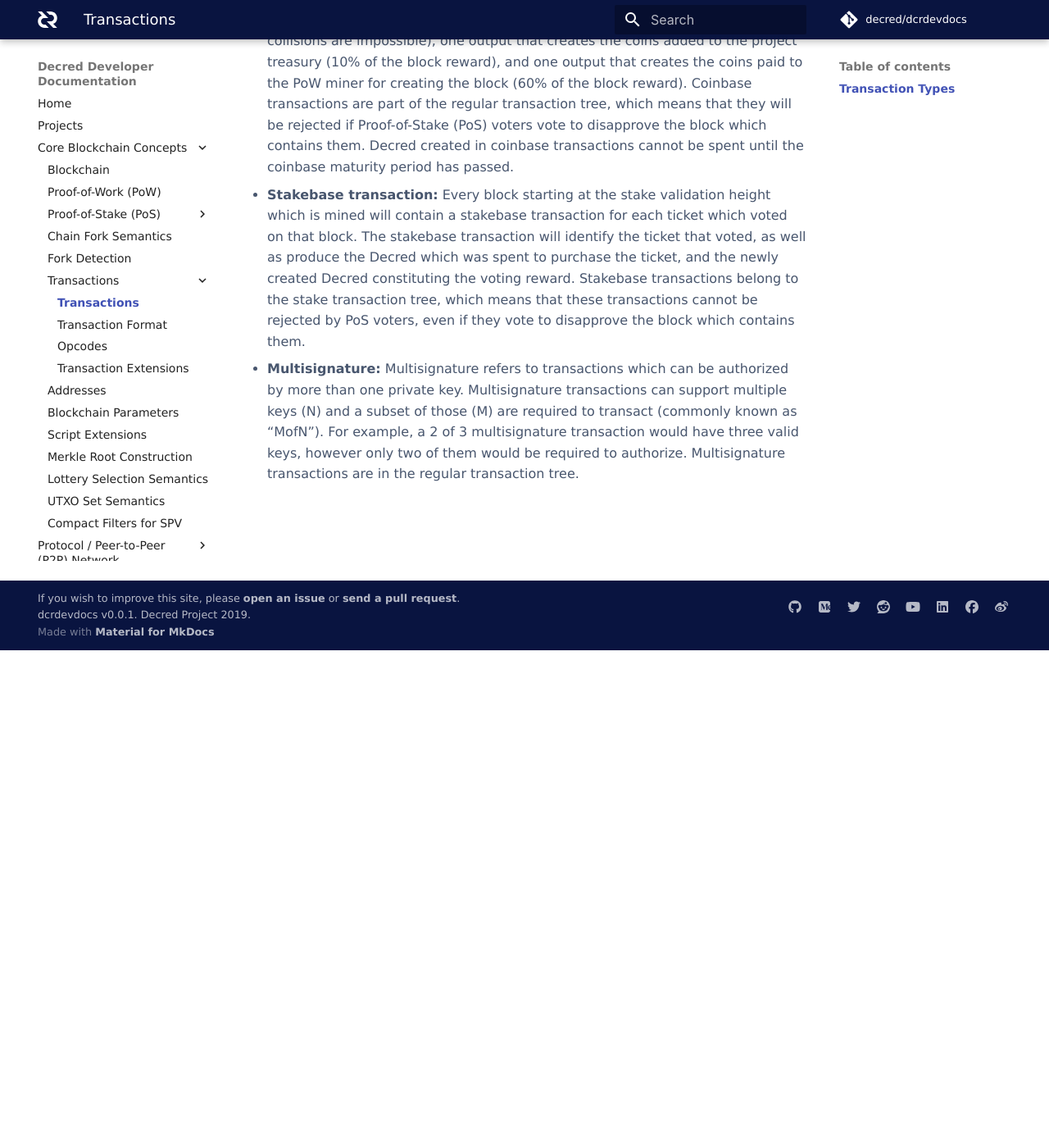
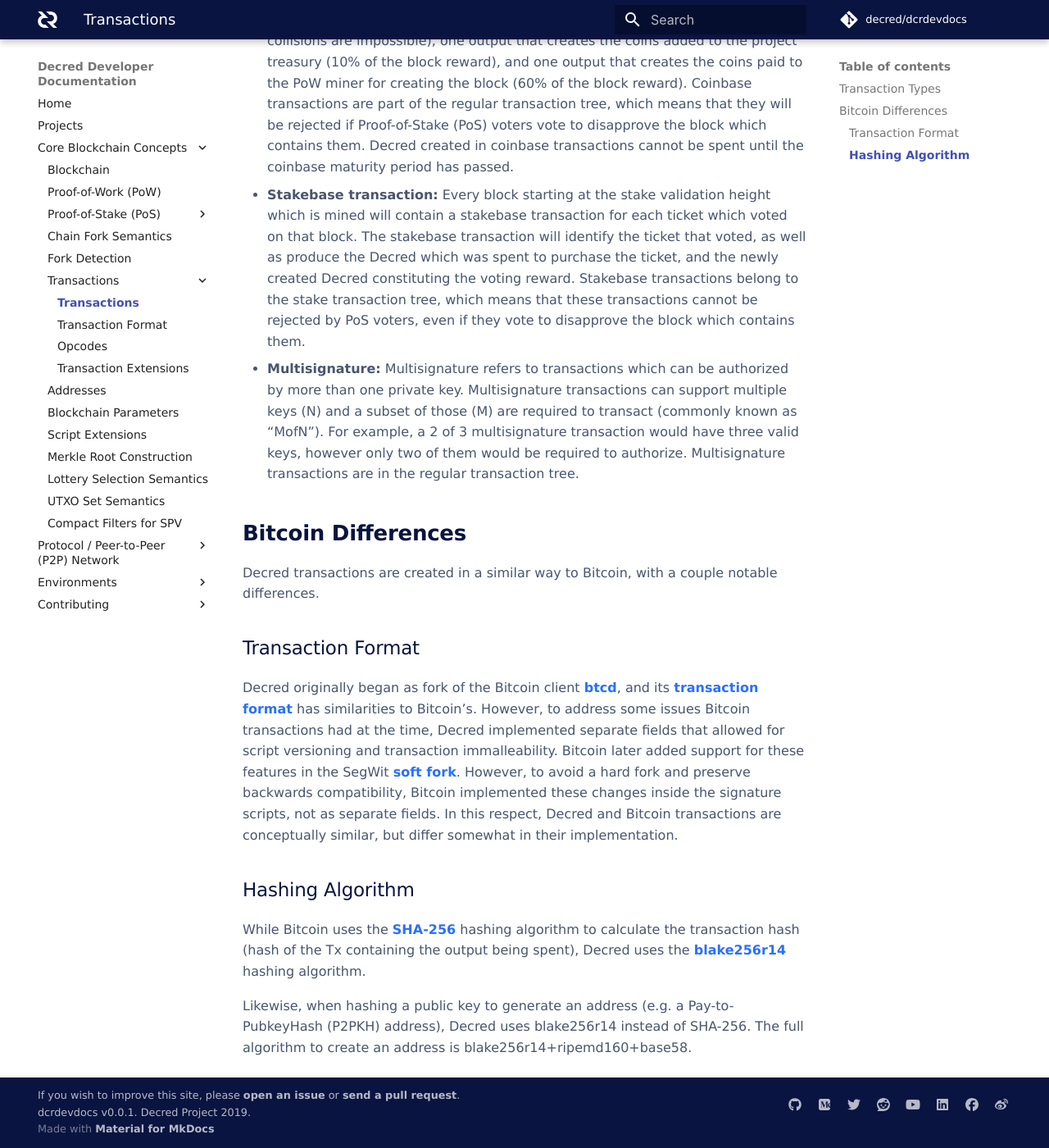
Before and after one commit to decred/dcrdevdocs, an MkDocs documentation site: the page built from docs/core-blockchain-concepts/transactions/transactions.md, in a window 1280 px wide and 1400 px high, scrolled down 607 px. Shown: the whole window at 82% size. Built offline with MkDocs 1.6.1 and Material for MkDocs 9.7.7, drawn with Linux system fonts in a browser that asks for light colours; some web fonts are replaced; comment, search, counter and statistics services are not loaded.

Commit message:
raedah-notes (#33)

```diff
--- a/docs/core-blockchain-concepts/transactions/transactions.md
+++ b/docs/core-blockchain-concepts/transactions/transactions.md
@@ -13,3 +13,24 @@ In addition to regular transactions (sending DCR from one address to another), t
 * **Coinbase transaction:** Every block which is mined contains a single coinbase transaction. A coinbase transaction will typically have three outputs: one output that contains the encoded block height (used to ensure that coinbase hash collisions are impossible), one output that creates the coins added to the project treasury (10% of the block reward), and one output that creates the coins paid to the PoW miner for creating the block (60% of the block reward). Coinbase transactions are part of the regular transaction tree, which means that they will be rejected if Proof-of-Stake (PoS) voters vote to disapprove the block which contains them. Decred created in coinbase transactions cannot be spent until the coinbase maturity period has passed.
 * **Stakebase transaction:** Every block starting at the stake validation height which is mined will contain a stakebase transaction for each ticket which voted on that block. The stakebase transaction will identify the ticket that voted, as well as produce the Decred which was spent to purchase the ticket, and the newly created Decred constituting the voting reward. Stakebase transactions belong to the stake transaction tree, which means that these transactions cannot be rejected by PoS voters, even if they vote to disapprove the block which contains them.
 * **Multisignature:** Multisignature refers to transactions which can be authorized by more than one private key. Multisignature transactions can support multiple keys (N) and a subset of those (M) are required to transact (commonly known as “MofN”). For example, a 2 of 3 multisignature transaction would have three valid keys, however only two of them would be required to authorize. Multisignature transactions are in the regular transaction tree.
+
+## Bitcoin Differences
+
+Decred transactions are created in a similar way to Bitcoin, with a couple notable differences.
+
+### Transaction Format
+
+Decred originally began as fork of the Bitcoin client [btcd](https://github.com/btcsuite/btcd),
+and its [transaction format](transaction-format.md) has similarities to Bitcoin's.
+However, to address some issues Bitcoin transactions had at the time,
+Decred implemented separate fields that allowed for script versioning and transaction immalleability.
+Bitcoin later added support for these features in the SegWit [soft fork](https://en.wikipedia.org/wiki/SegWit). However, to avoid a hard fork and preserve backwards compatibility,
+Bitcoin implemented these changes inside the signature scripts, not as separate fields.
+In this respect, Decred and Bitcoin transactions are conceptually similar,
+but differ somewhat in their implementation.
+
+### Hashing Algorithm
+
+While Bitcoin uses the [SHA-256](https://en.bitcoinwiki.org/wiki/SHA-256) hashing algorithm to calculate the transaction hash (hash of the Tx containing the output being spent), Decred uses the [blake256r14](https://docs.decred.org/research/blake-256-hash-function/) hashing algorithm.
+
+Likewise, when hashing a public key to generate an address (e.g. a Pay-to-PubkeyHash (P2PKH) address), Decred uses blake256r14 instead of SHA-256. The full algorithm to create an address is blake256r14+ripemd160+base58.
```
Also changed, not shown: docs/core-blockchain-concepts/transactions/transaction-format.md (+1 -12 lines).
